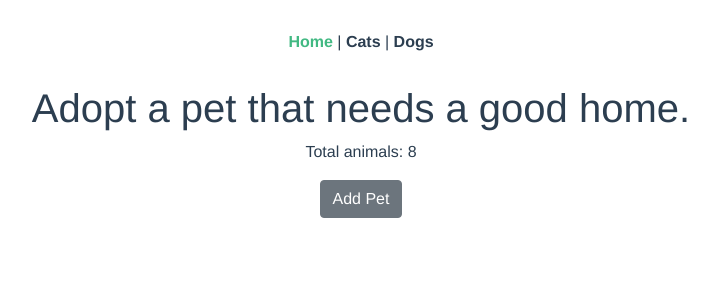
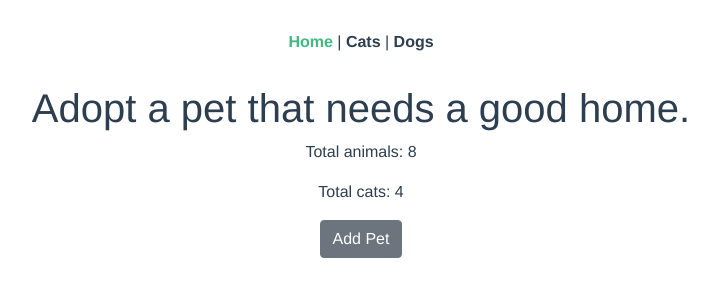
Before and after one commit to christocarr/adopt-a-pet, a Vue app: page / in a window 1280 px wide. Shown: the top 300 px of the page, without its empty margins (279-997 px from the left). Built offline with nearby package versions, Linux system fonts and the light colour scheme.

Commit message:
Add total cats in animal array in paragraph

```diff
--- a/src/views/Home.vue
+++ b/src/views/Home.vue
@@ -2,6 +2,7 @@
   <div class="home">
     <h1>Adopt a pet that needs a good home.</h1>
     <p>Total animals: {{ animalCount }}</p>
+    <p>Total cats: {{ catArray.length }}</p>
     <b-btn @click="togglePetForm">Add Pet</b-btn>
     <b-form @submit.prevent="handleSubmit" v-if="showPetForm">
       <b-form-group id="petName" label="Pet name:" label-for="petName">
@@ -92,7 +93,8 @@ export default {
   },
   computed: {
     ...mapGetters([
-      'animalCount'
+      'animalCount',
+      'catArray'
     ])
   },
   methods: {
```
